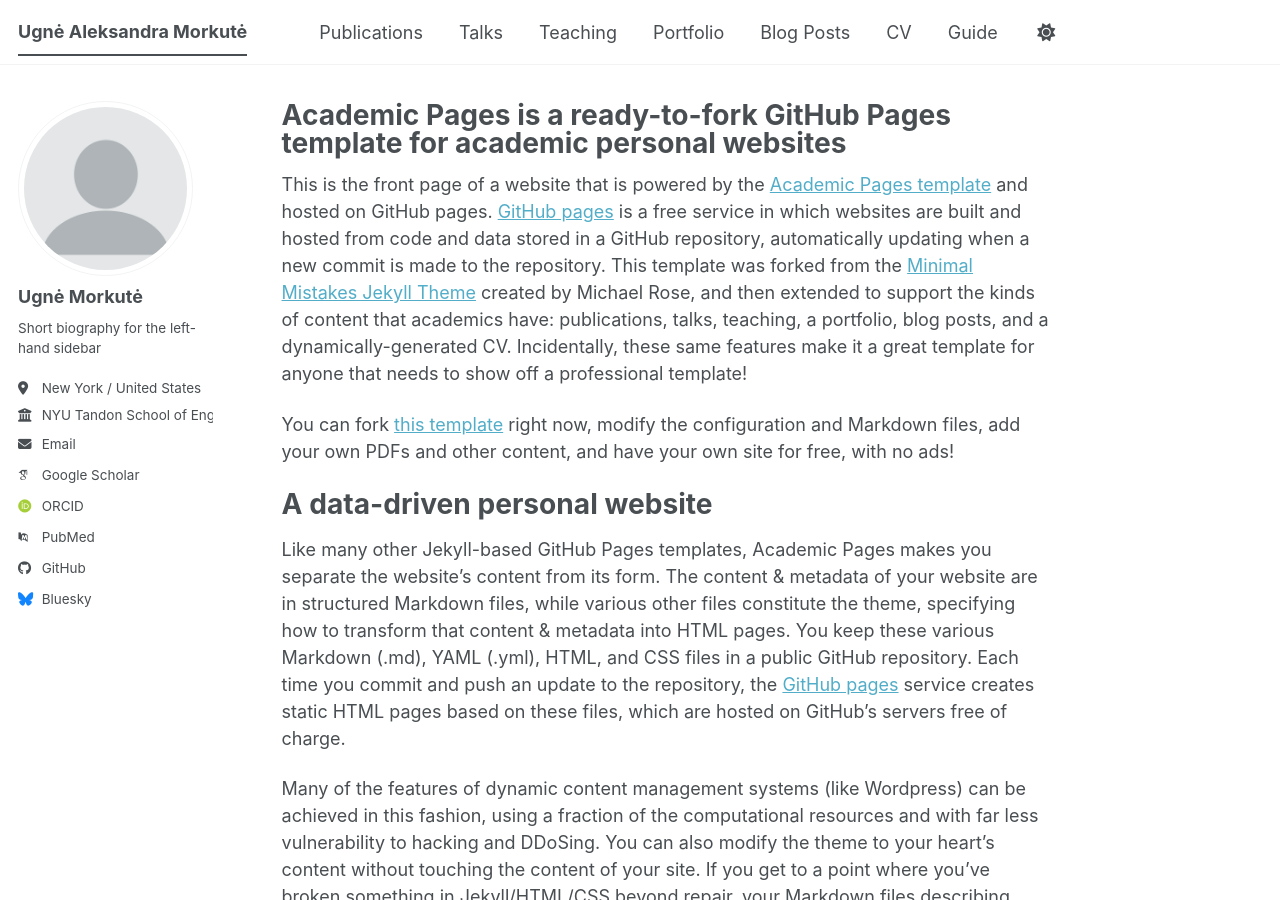
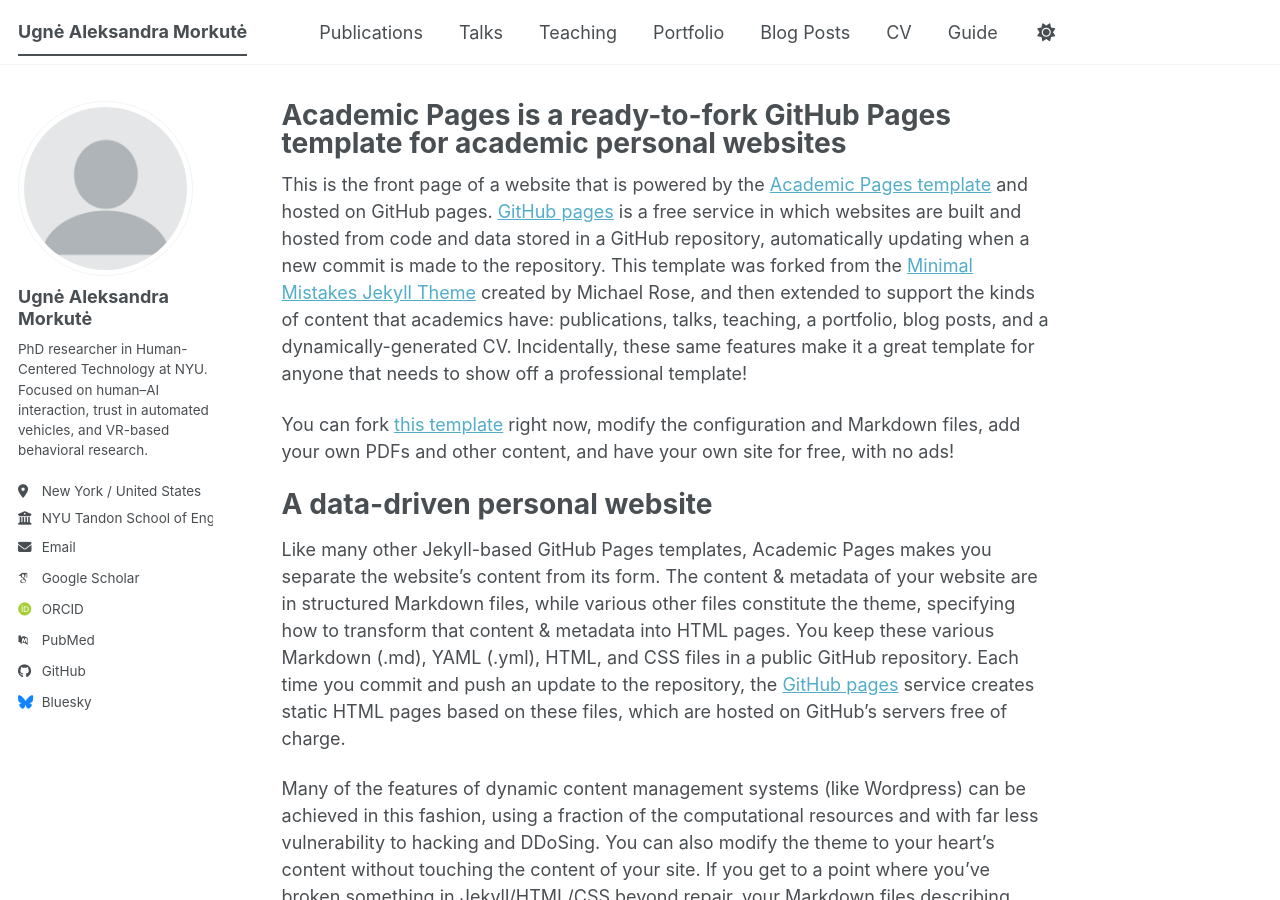
Before and after one commit to UgneMo/UgneMo.github.io, a Jekyll site: the page built from _pages/about.md, in a window 1280 px wide and 900 px high. Built offline with Jekyll 4.4.1, drawn with Linux system fonts in a browser that asks for light colours; some web fonts are replaced; a script bundle is joined from its source files by our own code; library files that are not in the unit come from our copies.

Commit message:
Update _config.yml

```diff
--- a/_config.yml
+++ b/_config.yml
@@ -23,13 +23,13 @@
 author:
   # Biographic information
   avatar           : "profile.png"
-  name             : "Ugnė Morkutė"
+  name             : "Ugnė Aleksandra Morkutė"
   pronouns         : # example: "she/her"
-  bio              : "Short biography for the left-hand sidebar"
+  bio              : "PhD researcher in Human-Centered Technology at NYU. Focused on human–AI interaction, trust in automated vehicles, and VR-based behavioral research."
   location         : "New York / United States"
   employer         : "NYU Tandon School of Engineering"
   uri              : # URL
-  email            : "none@example.org"
+  email            : "u.morkute@nyu.edu"
 
   # Academic websites
   academia         : # URL
```
